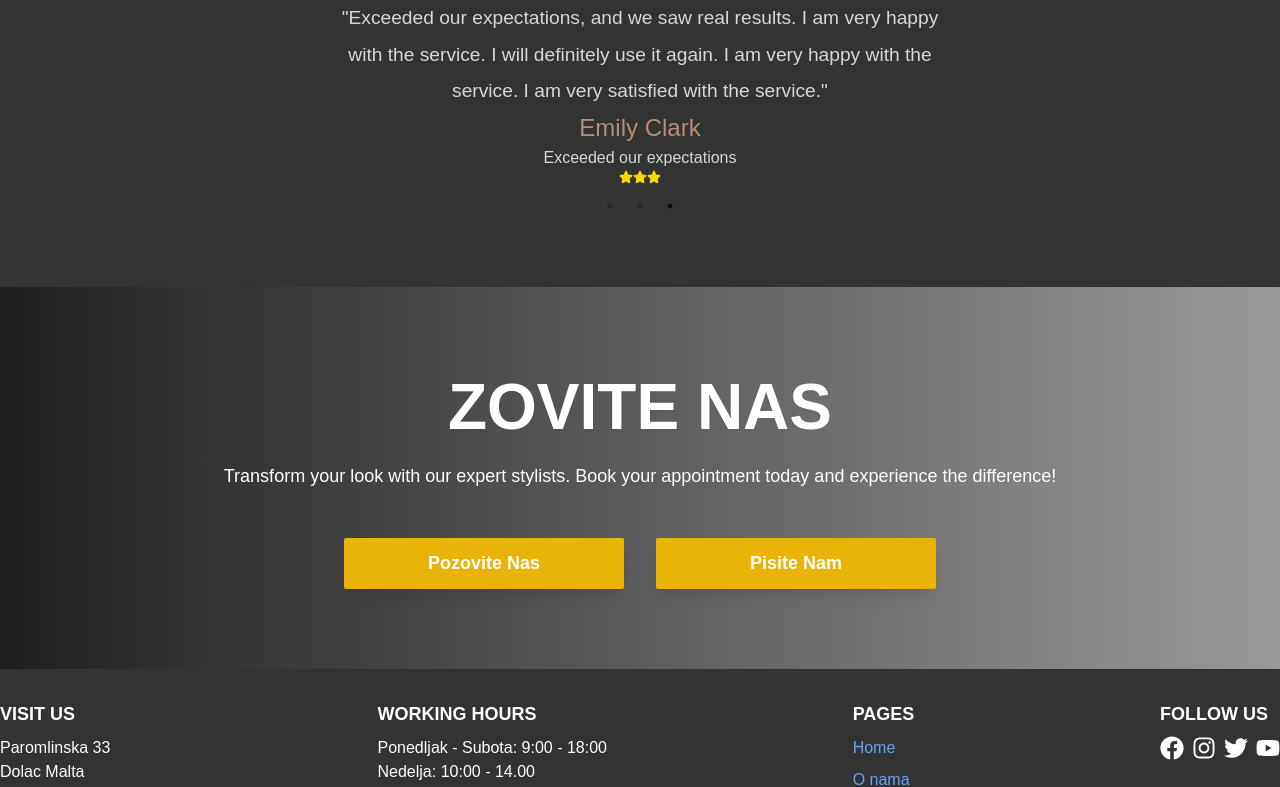
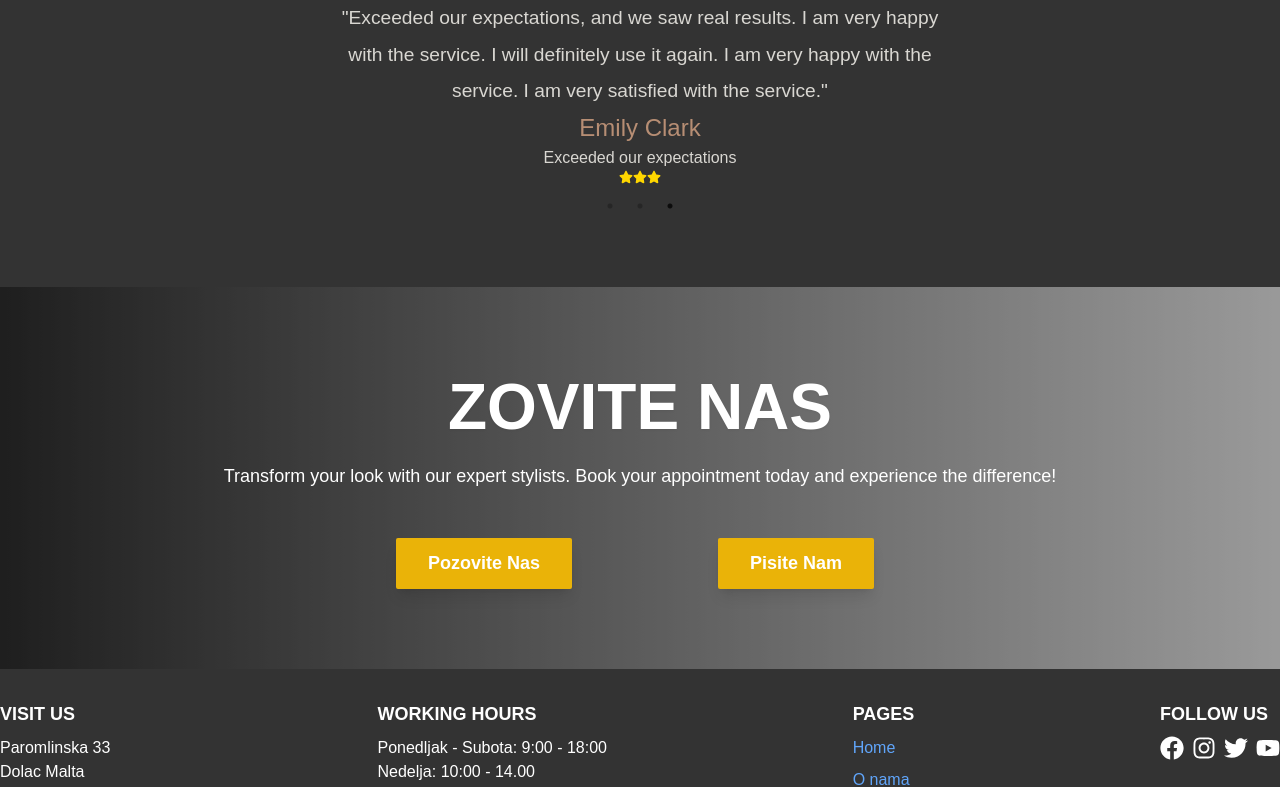
Before and after one commit to MeldinRadoncic/ancyfriz, a React (Create React App) app: page / in a window 1280 px wide. Shown: the part 6909-7696 px from the top of the page. Built offline with nearby package versions, Linux system fonts and the light colour scheme.

Commit message:
Adding routes on the buttons

```diff
--- a/src/Components/Pages/HomePage/CTA.jsx
+++ b/src/Components/Pages/HomePage/CTA.jsx
@@ -19,12 +19,16 @@ const CTA = () => {
           experience the difference!
         </p>
         <div className='grid grid-cols-2 gap-8 w-full lg:w-1/2 mx-auto'>
+        <a href="tel:+1234567899">
           <Button className='px-8 py-3 text-lg font-semibold bg-yellow-500 text-gray-800 rounded-sm shadow-lg hover:bg-yellow-600 transition duration-300'>
             Pozovite Nas
           </Button>
+          </a>
+          <a href="/kontakt">
           <Button className='px-8 py-3 text-lg font-semibold bg-yellow-500 text-gray-800 rounded-sm shadow-lg hover:bg-yellow-600 transition duration-300'>
             Pisite Nam
           </Button>
+          </a>
         </div>
       </div>
     </div>
```
